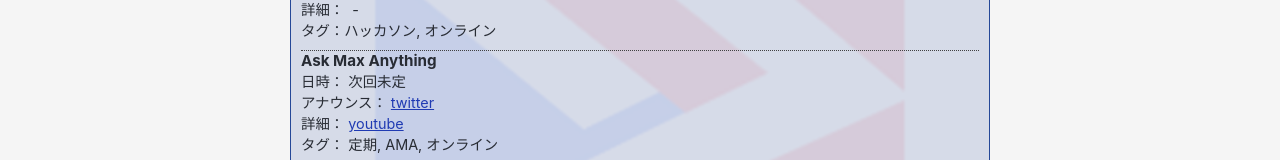
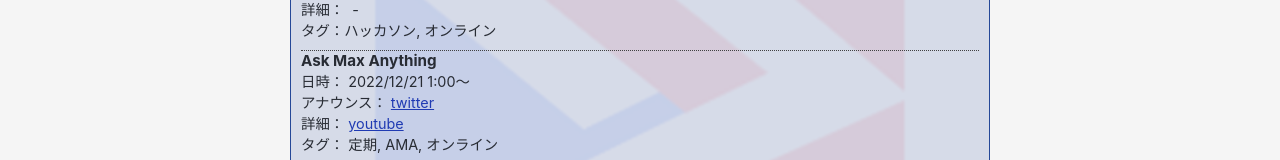
Before and after one commit to lisknonanika/liskcommulab-web, a React (Create React App) app: page / in a window 1280 px wide. Both pictures are taken after a click on the element "Event". Shown: the part 430-590 px from the top of the page. Built offline with nearby package versions, Linux system fonts and the light colour scheme.

Commit message:
Update Event.js

```diff
--- a/src/components/Event.js
+++ b/src/components/Event.js
@@ -55,12 +55,12 @@ class Event extends React.Component {
               <div style={{borderBottom: "1px dotted #404041"}}>
                 <div className="event-title">Ask Max Anything</div>
                 <div className="event-detail">
-                  <div>{this.props.translation('日時')}： {this.props.translation('次回未定')}</div>
+                  <div>{this.props.translation('日時')}： 2022/12/21 1:00～</div>
                   <div>{this.props.translation('アナウンス')}：&nbsp;
-                    <a href="https://twitter.com/maxkordek/status/1455487974527881225" target="_new">twitter</a>
+                    <a href="https://twitter.com/LiskHQ/status/1471488474763042824" target="_new">twitter</a>
                   </div>
                   <div>{this.props.translation('詳細')}：&nbsp;
-                    <a href="https://www.youtube.com/watch?v=P13z_u5ahoc" target="_new">youtube</a>
+                    <a href="https://www.youtube.com/watch?v=2ITa5ojV5Do" target="_new">youtube</a>
                   </div>
                   <div>{this.props.translation('タグ')}： {this.props.translation('定期')}, AMA, {this.props.translation('オンライン')}</div>
                 </div>
```
